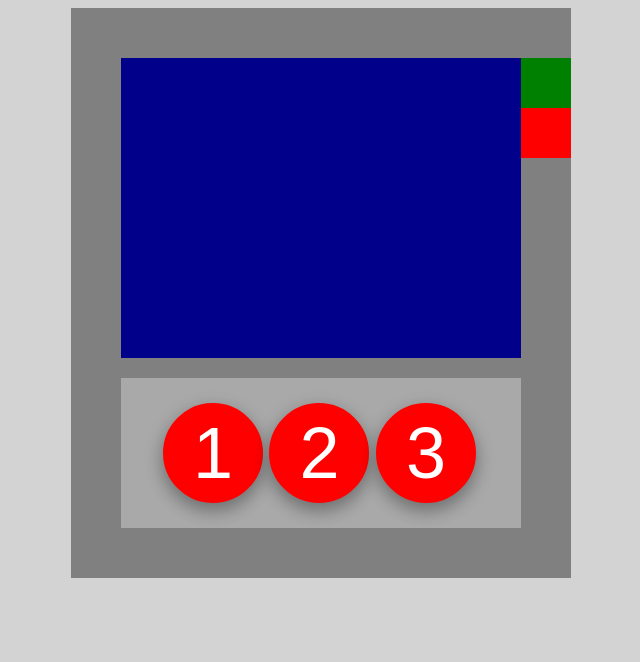
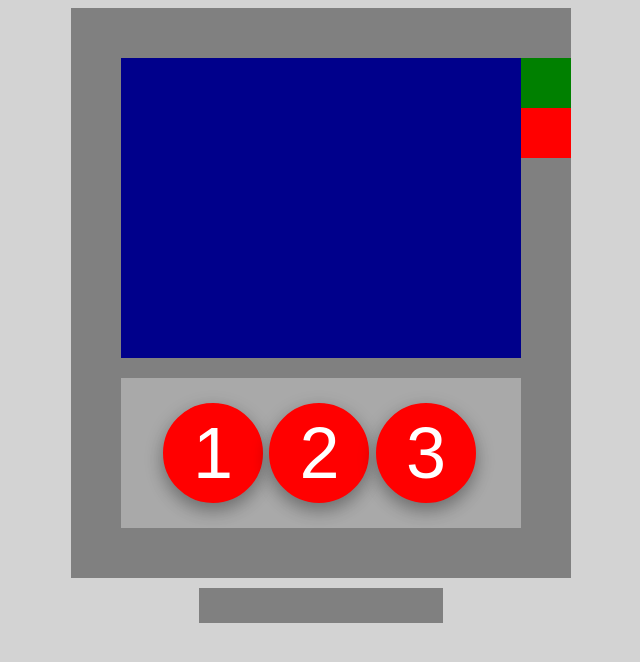
Before and after one commit to 81422/VaultJS, a plain HTML site: page vault/index.html in a window 1280 px wide. Shown: the whole page, without its empty margins (319-959 px from the left). Drawn offline with Linux system fonts and the light colour scheme.

Commit message:
Add files via upload
updated 16-1-19 now with sounds and correct/wrong counter

```diff
--- a/vault/css/style.css
+++ b/vault/css/style.css
@@ -1,6 +1,29 @@
 body {
     background-color: lightgray;
     font-family: Arial;
+}
+
+#correctcounter {
+    width: 150px;
+    height: 25px;
+    margin-left: 510px;
+    margin-top: 10px;
+    font-size: 24px;
+    padding: 5px;
+    background-color: gray;
+    color: #fff;
+}
+
+#wrongcounter {
+    width: 150px;
+    height: 25px;
+    float: right;
+    margin-right: 510px;
+    margin-top: -35px;
+    font-size: 24px;
+    padding: 5px;
+    background-color: gray;
+    color: #fff;
 }
 
 #main-container {
--- a/vault/index.html
+++ b/vault/index.html
@@ -16,6 +16,8 @@
 		<button value="3" class="codebuttons" onclick="getNumber(this)">3</button>
 		</div>
 	</div>
+	<div id="correctcounter"></div>
+	<div id="wrongcounter"></div>
 	<script type="text/javascript" src="js/main.js"></script>
 </body>
 </html>
--- a/vault/js/main.js
+++ b/vault/js/main.js
@@ -9,6 +9,8 @@ var intervalTimer = 0;
 var codeButtons = document.getElementsByClassName("codebuttons");
 var correctSound = new Audio("sounds/correct.mp3");
 var wrongSound = new Audio("sounds/wrong.mp3");
+var correctCounter = 0;
+var wrongCounter = 0;
 
 
 function getNumber(clickedButton)
@@ -39,6 +41,8 @@ function getNumber(clickedButton)
         if(numberOne == 3 && numberTwo == 2 && numberThree == 2)
         {
             outputcode.innerHTML = "Correct code";
+            correctCounter++;
+            correctcounter.innerHTML = "Correct: " + correctCounter;
             correctSound.play();
             var correctBlink = setInterval(function()
             {
@@ -74,6 +78,8 @@ function getNumber(clickedButton)
         else
         {
             outputcode.innerHTML = "Wrong code";
+            wrongCounter++;
+            wrongcounter.innerHTML = "Incorrect: " + wrongCounter;
             wrongSound.play();
             var wrongBlink = setInterval(function()
             {
```
